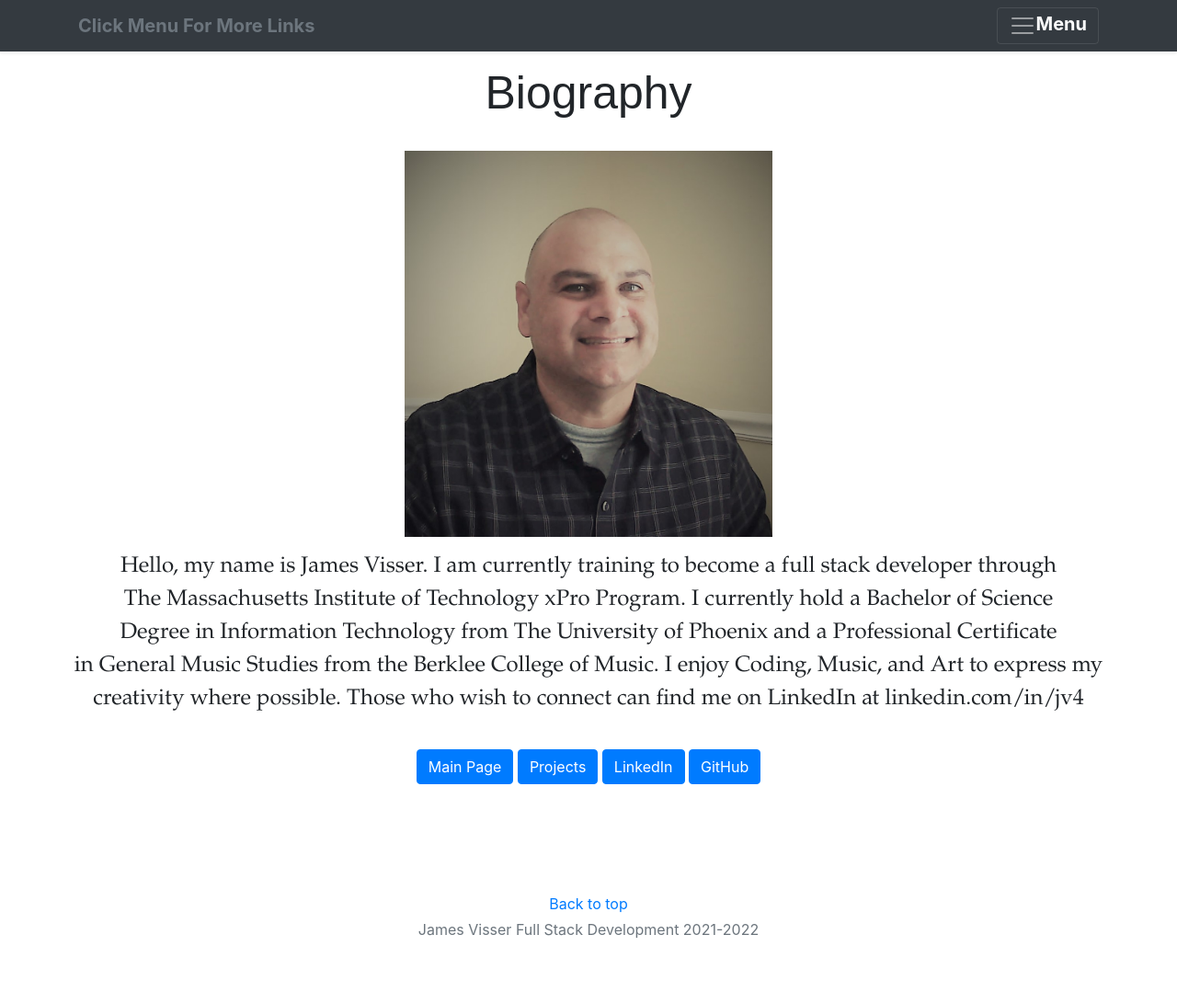
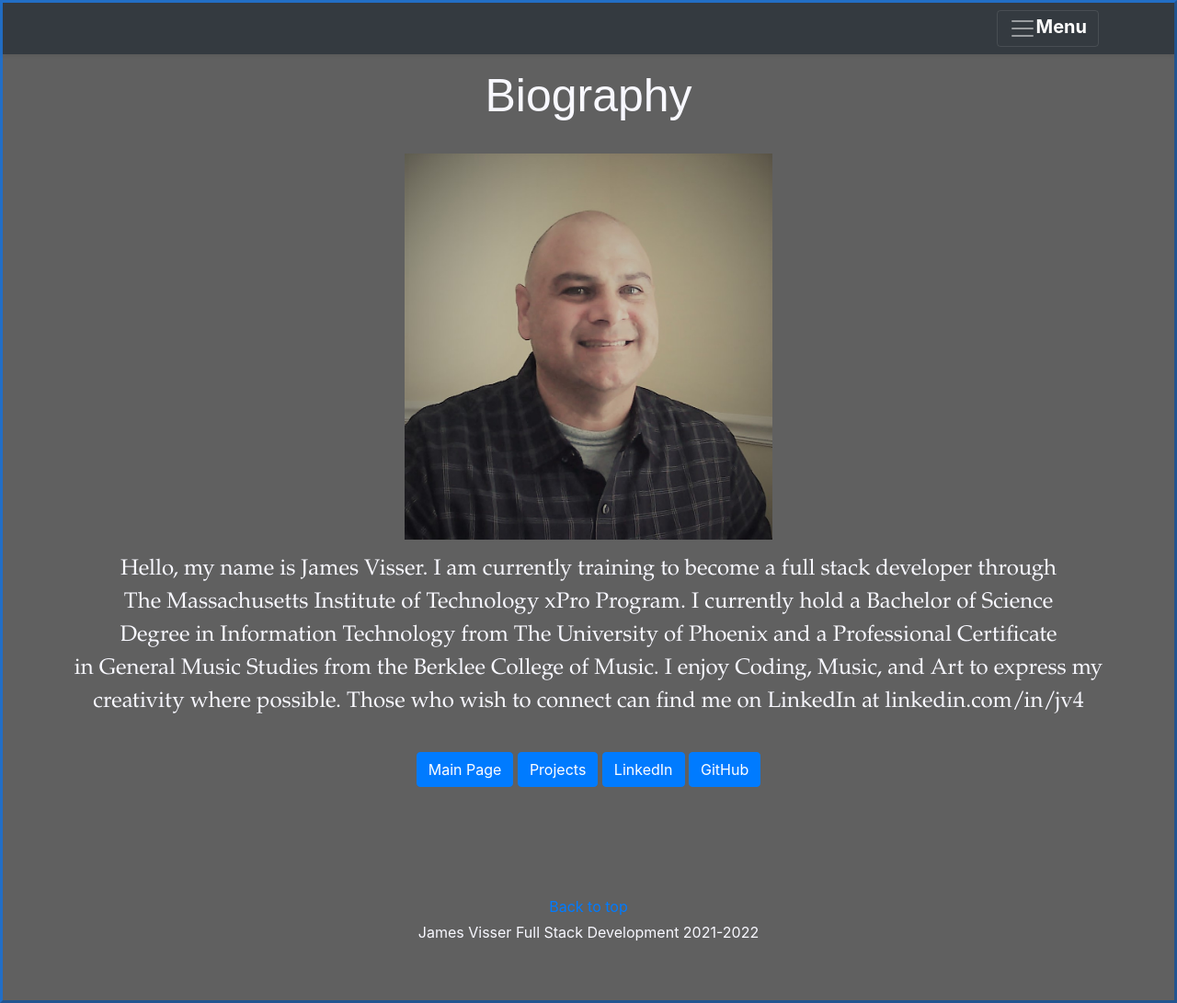
Before and after one commit to JamesVisser/jamesvisser.github.io, a plain HTML site: page indexBio.html in a window 1280 px wide. Shown: the whole page at 92% size. Drawn offline with nearby package versions, Linux system fonts and the light colour scheme.

Commit message:
Update indexBio.html
Added new styling

```diff
--- a/indexBio.html
+++ b/indexBio.html
@@ -6,7 +6,9 @@ integrity="sha384-ggOyR0iXCbMQv3Xipma34MD+dH/1fQ784/j6cY/iJTQUOhcWr7x9JvoRxT2MZw
 <meta name="viewport" content="width=device-width, initial-scale=1, shrink-to-fit=no">
 <style>
 .bioBody {
-    background-color: rgba(255, 255, 255, 0.86);
+    border-style: outset;
+    border-color: rgba(0, 119, 255, 0.644);
+    background-color: rgba(0, 0, 0, 0.623);;
     width: auto;
     text-align: center;
     margin-left: auto;
@@ -16,14 +18,16 @@ integrity="sha384-ggOyR0iXCbMQv3Xipma34MD+dH/1fQ784/j6cY/iJTQUOhcWr7x9JvoRxT2MZw
 
 
 .hello {
+    color: ghostwhite;
     font-family: garamond;
-	text-align: center;
+	  text-align: center;
     font-size:x-large;
     padding-top: 15px;
     padding-bottom: 20px;
 }
 
 .bio {
+    color: ghostwhite;
     padding-top: 15px;
     padding-bottom: 25px;
     font-size: 50px;
@@ -39,14 +43,13 @@ integrity="sha384-ggOyR0iXCbMQv3Xipma34MD+dH/1fQ784/j6cY/iJTQUOhcWr7x9JvoRxT2MZw
 }
 
 </style>
-<body >
-    <header><!--This is the navigation bar where the about information is and links to my git Hub landing page and Repository.-->
-      <div class="collapse bg-dark" id="navbarHeader">
+   <header><!--This is the navigation bar where the about information is and links to my git Hub landing page and Repository.-->
+      <div class="collapse" id="navbarHeader" style="background-color: rgba(0, 0, 0, 0.753);">
         <div class="container">
           <div class="row">
             <div class="col-sm-8 col-md-7 py-4">
               <h4 class="text-white text-left">About</h4>
-                <p class="text-white text-left">This Portfolio is a combination of small projects used to demonstrate the skills and abilities gained through my
+                <p style="color: ghostwhite">This Portfolio is a combination of small projects used to demonstrate the skills and abilities gained through my
                     studies in the xPRO program at the Massachusetts Institute of Technology. In the navigation there are links provided to contact me directly,
                     or view the GitHub Repository for this site. Below the Nav-Bar contains my biography, photo, and several navigational buttons.
                 </p>
@@ -67,7 +70,7 @@ integrity="sha384-ggOyR0iXCbMQv3Xipma34MD+dH/1fQ784/j6cY/iJTQUOhcWr7x9JvoRxT2MZw
       <div class="navbar navbar-dark bg-dark shadow-sm">
         <div class="container">
             <a class="navbar-brand d-flex align-items-center">
-              <strong class="text-muted" title="Menu Located Other Side of Bar">Click Menu For More Links</strong>
+              <!--strong class="text-muted" title="Menu Located Other Side of Bar">Click Menu For More Links</strong-->
             </a>
           <button class="navbar-toggler" type="button" data-bs-toggle="collapse" data-bs-target="#navbarHeader" aria-controls="navbarHeader" aria-expanded="false" aria-label="Toggle navigation">
           <span class="navbar-toggler-icon"></span><strong title="Contact Menu" class="text-white">Menu</strong>
@@ -102,7 +105,7 @@ integrity="sha384-ggOyR0iXCbMQv3Xipma34MD+dH/1fQ784/j6cY/iJTQUOhcWr7x9JvoRxT2MZw
         <p class="float-end mb-1">
           <a href="#" title="Internal Page Link to top">Back to top</a>
         </p>
-        <p class="mb-1">James Visser Full Stack Development 2021-2022</p>
+        <p class="mb-1" style="color: ghostwhite">James Visser Full Stack Development 2021-2022</p>
     </div>
   </footer><!--Required links for running scripts and bootstrap-->
 <script src="/docs/5.1/dist/js/bootstrap.bundle.min.js" integrity="sha384-ka7Sk0Gln4gmtz2MlQnikT1wXgYsOg+OMhuP+IlRH9sENBO0LRn5q+8nbTov4+1p" crossorigin="anonymous"></script>
```
